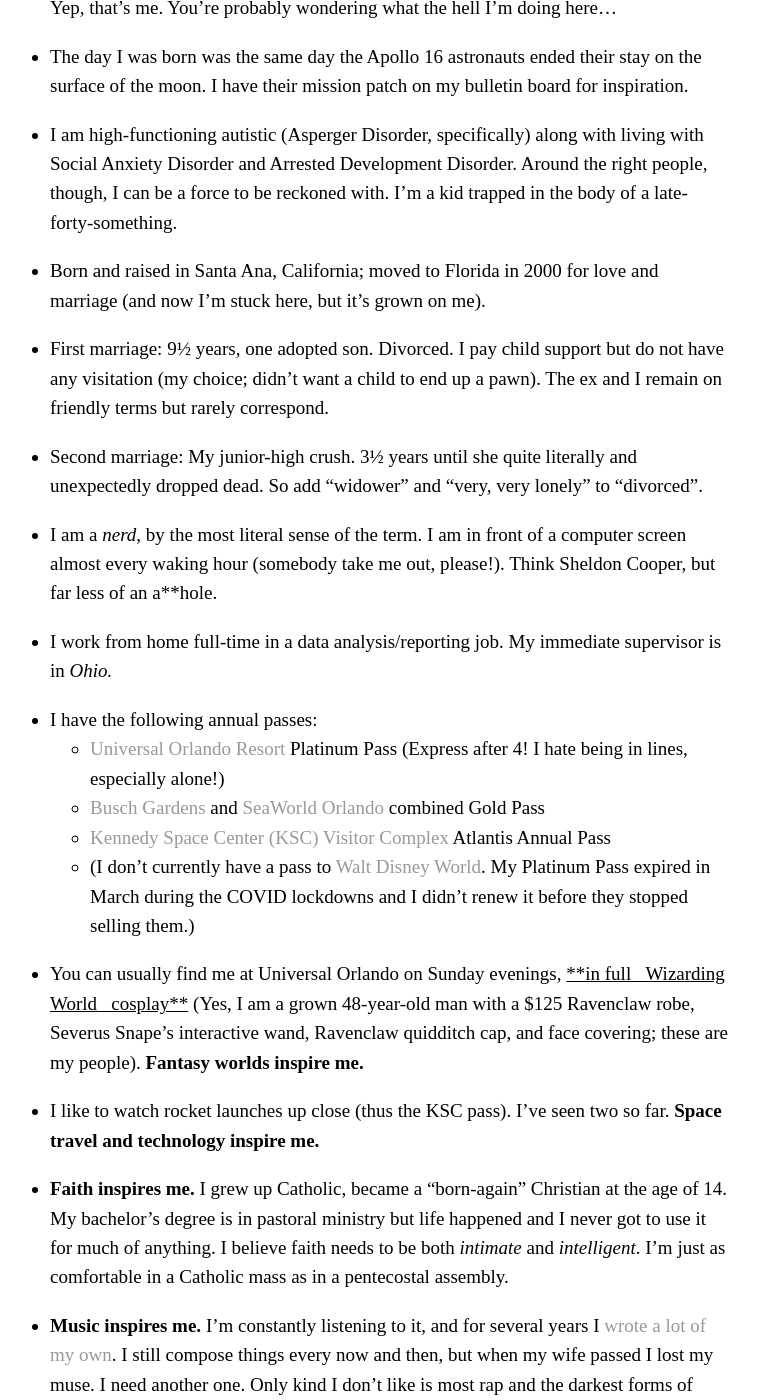
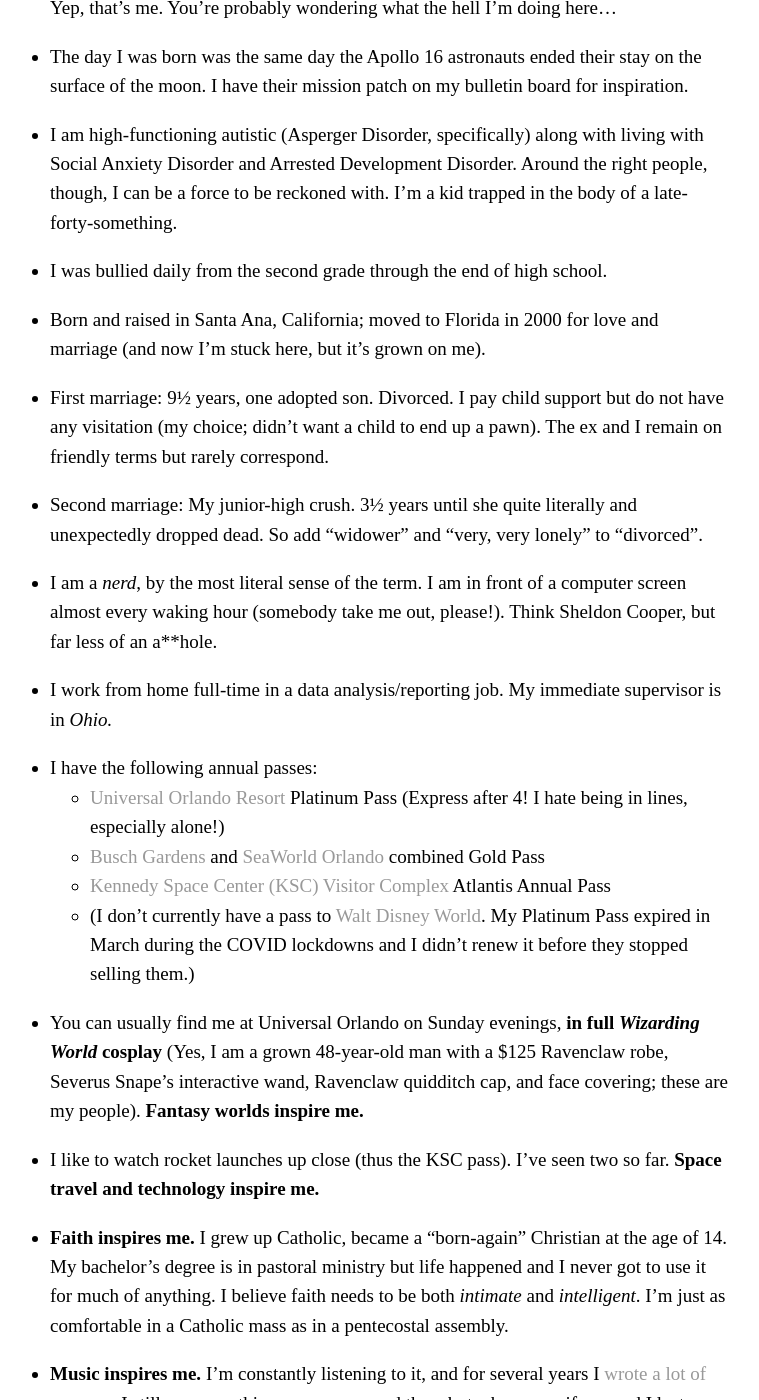
Before and after one commit to stevenbuehler/stevenbuehler.github.io, a Jekyll site: the page built from about.md, in a window 1280 px wide and 1400 px high, scrolled down 958 px. Shown: the whole window, without its empty margins (90-849 px from the left). Built offline with Jekyll 4.4.1, drawn with Linux system fonts in a browser that asks for light colours; nearby versions of some CDN libraries; some web fonts are replaced.

Commit message:
about.md: Minor changes, new bullet point.

```diff
--- a/about.md
+++ b/about.md
@@ -15,6 +15,8 @@ date: 2020-10-07T18:34:00-04:00
 
 - I am high-functioning autistic (Asperger Disorder, specifically) along with living with Social Anxiety Disorder and Arrested Development Disorder. Around the right people, though, I can be a force to be reckoned with. I'm a kid trapped in the body of a late-forty-something.
 
+- I was bullied daily from the second grade through the end of high school.
+
 - Born and raised in Santa Ana, California; moved to Florida in 2000 for love and marriage (and now I'm stuck here, but it's grown on me).
 
 - First marriage: 9&frac12; years, one adopted son. Divorced. I pay child support but do not have any visitation (my choice; didn't want a child to end up a pawn). The ex and I remain on friendly terms but rarely correspond.
@@ -31,7 +33,7 @@ date: 2020-10-07T18:34:00-04:00
   - [Kennedy Space Center (KSC) Visitor Complex](https://kennedyspacecenter.com) Atlantis Annual Pass
   - (I don't currently have a pass to [Walt Disney World](https://waltdisneyworld.com). My Platinum Pass expired in March during the COVID lockdowns and I didn't renew it before they stopped selling them.)
 
-- You can usually find me at Universal Orlando on Sunday evenings, <u>**in full _Wizarding World_ cosplay**</u> (Yes, I am a grown 48-year-old man with a $125 Ravenclaw robe, Severus Snape's interactive wand, Ravenclaw quidditch cap, and face covering; these are my people). **Fantasy worlds inspire me.**
+- You can usually find me at Universal Orlando on Sunday evenings, **in full _Wizarding World_ cosplay** (Yes, I am a grown 48-year-old man with a $125 Ravenclaw robe, Severus Snape's interactive wand, Ravenclaw quidditch cap, and face covering; these are my people). **Fantasy worlds inspire me.**
 
 - I like to watch rocket launches up close (thus the KSC pass). I've seen two so far. **Space travel and technology inspire me.**
 
```
